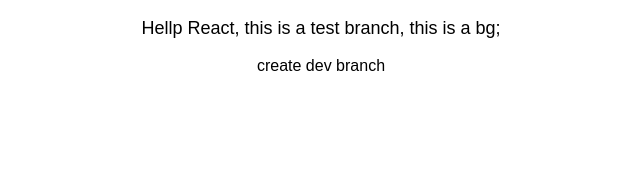
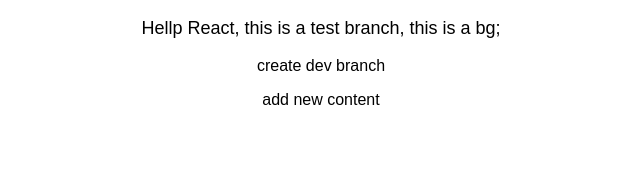
Before and after one commit to willson-wang/react-crud, a React (Create React App) app: page / in a window 1280 px wide. Shown: the top 181 px of the page, without its empty margins (319-959 px from the left). Built offline with nearby package versions, Linux system fonts and the light colour scheme.

Commit message:
add content

```diff
--- a/src/App.js
+++ b/src/App.js
@@ -9,6 +9,7 @@
           Hellp React, this is a test branch, this is a bg;
         </p>
         <p>create dev branch</p>
+        <p>add new content</p>
       </div>
     );
   }
```
